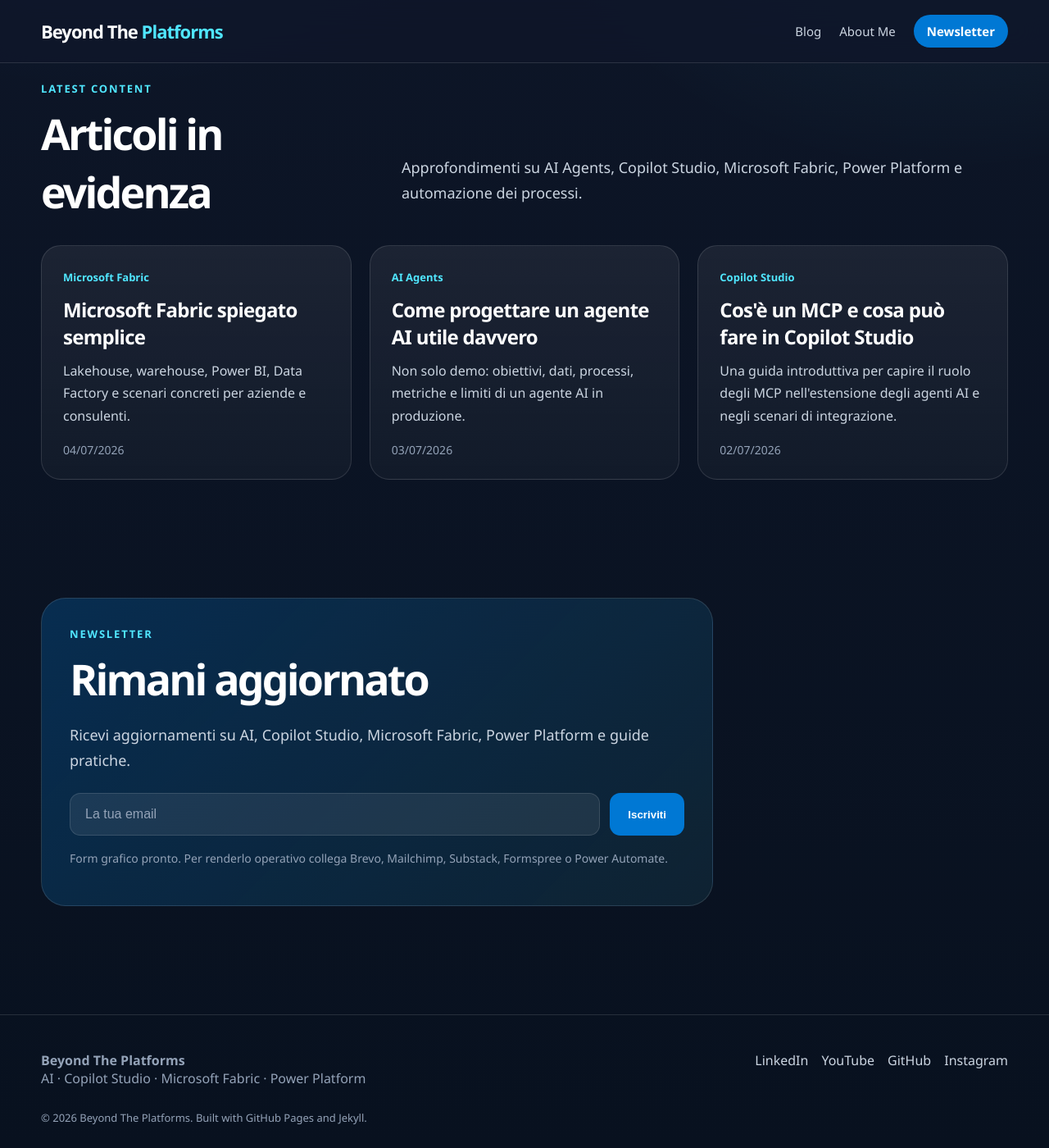
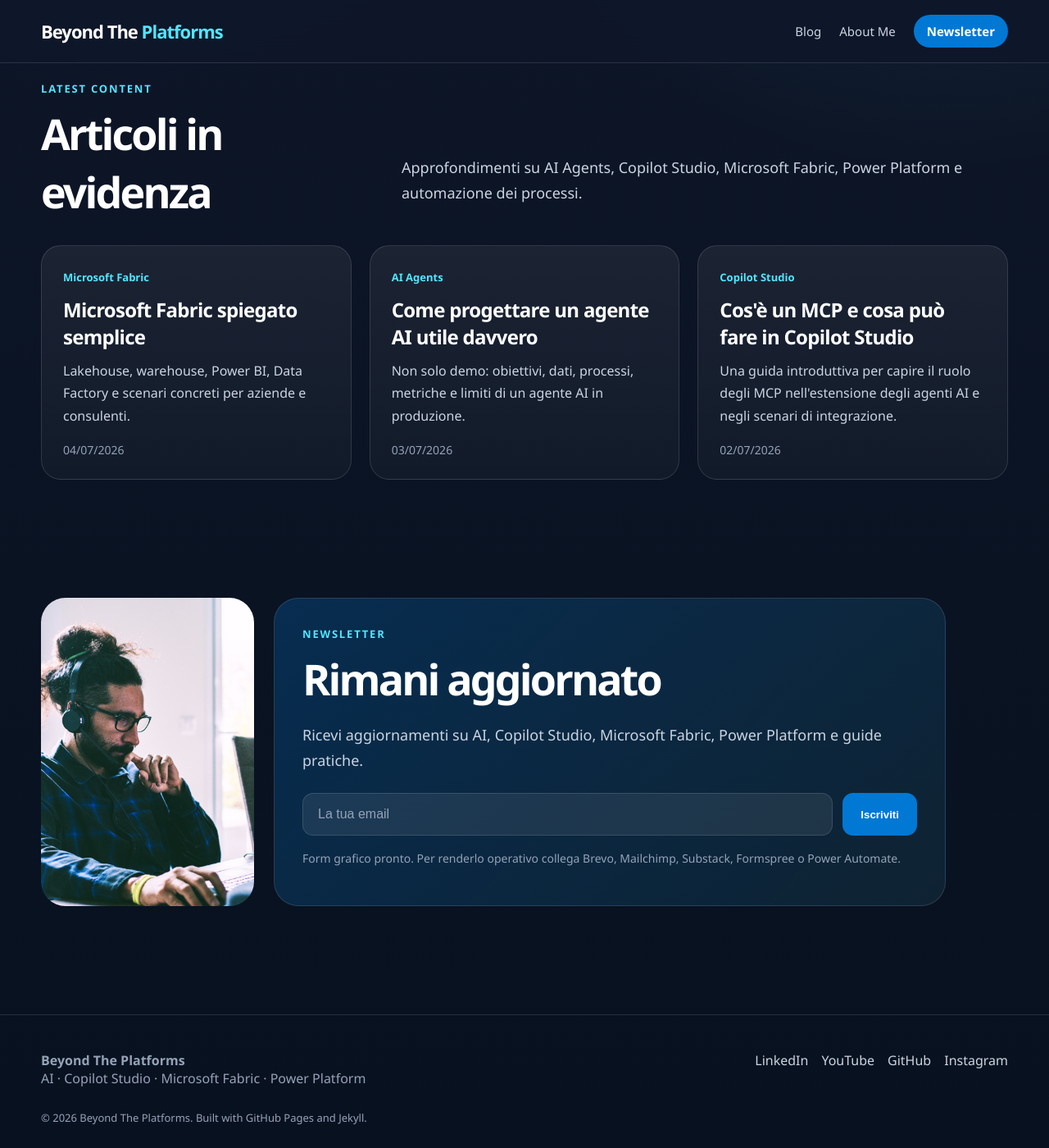
Before and after one commit to beyondtheplatforms/beyondtheplatforms.github.io, a Jekyll site: the page built from index.md, in a window 1280 px wide and 1400 px high, scrolled down 580 px. Shown: the whole window at 82% size. Built offline with Jekyll 4.4.1, drawn with Linux system fonts in a browser that asks for light colours.

Commit message:
Inserita immagine a fianco Newlettere in homepage

```diff
--- a/assets/css/style.css
+++ b/assets/css/style.css
@@ -65,6 +65,13 @@
 .page-hero p { max-width: 780px; color: var(--muted); font-size: 21px; line-height: 1.7; }
 .list { display: grid; gap: 18px; }
 .newsletter-box { max-width: 820px; background: linear-gradient(135deg, rgba(0,120,212,.26), rgba(80,230,255,.08)); border: 1px solid var(--border); border-radius: 30px; padding: 34px; }
+.newsletter-row { display: flex; align-items: stretch; gap: 24px; flex-wrap: wrap; }
+.newsletter-row .newsletter-box { flex: 1 1 420px; }
+.newsletter-visual { flex: 0 0 260px; border-radius: 30px; overflow: hidden; }
+.newsletter-visual img { width: 100%; height: 100%; object-fit: cover; display: block; }
+@media (max-width: 720px) {
+  .newsletter-visual { flex-basis: 100%; height: 220px; }
+}
 .newsletter-form { display: grid; grid-template-columns: 1fr auto; gap: 12px; margin-top: 24px; }
 .newsletter-form input { width: 100%; padding: 16px 18px; border-radius: 13px; border: 1px solid var(--border); background: rgba(255,255,255,.08); color: white; font-size: 16px; }
 .newsletter-form input::placeholder { color: var(--muted-2); }
--- a/index.md
+++ b/index.md
@@ -47,6 +47,11 @@
 
 <section class="section">
   <div class="container">
-    {% include newsletter-form.html %}
+    <div class="newsletter-row">
+      <div class="newsletter-visual">
+        <img src="{{ '/assets/images/hero-portrait.jpg' | relative_url }}" alt="Paolo al lavoro" loading="lazy">
+      </div>
+      {% include newsletter-form.html %}
+    </div>
   </div>
 </section>
```
